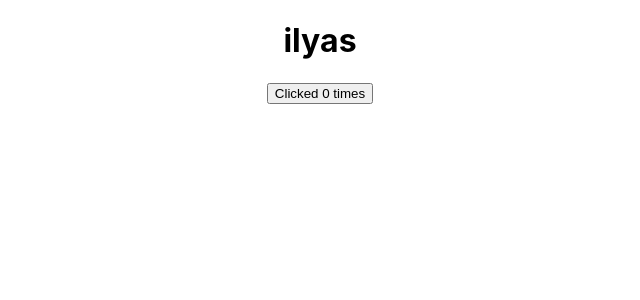
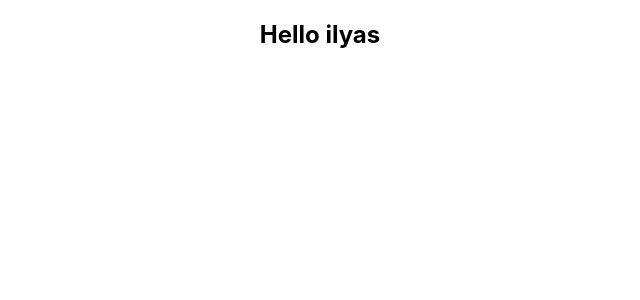
Before and after one commit to IlyasElMabrouki/React-app-Test, a React (Create React App) app: page / in a window 1280 px wide. Shown: the top 300 px of the page, without its empty margins (320-960 px from the left). Built offline with nearby package versions, Linux system fonts and the light colour scheme.

Commit message:
added UserContext

```diff
--- a/src/App.js
+++ b/src/App.js
@@ -1,10 +1,13 @@
 import './App.css';
-import Counter from './Components/Counter';
+import ComponentA from './Components/ConponentA';
+import { UserProvider } from './Components/userContext'
 
 function App() {
   return (
     <div className="App">
-      <Counter name="ilyas"/>
+      <UserProvider value="ilyas">
+            <ComponentA></ComponentA>
+        </UserProvider>
     </div>
   );
 }
--- /dev/null
+++ b/src/components/ComponentB.js
@@ -0,0 +1,18 @@
+import React, { Component } from 'react'
+import { UserConsumer } from './userContext'
+
+export class ComponentB extends Component {
+  render() {
+    return (
+        <UserConsumer>
+        {
+            (username) => {
+                return <h2> Hello {username} </h2>
+            }
+        }
+        </UserConsumer>
+    )
+  }
+}
+
+export default ComponentB
--- /dev/null
+++ b/src/components/ConponentA.js
@@ -0,0 +1,12 @@
+import React, { Component } from 'react'
+import ComponentB from './ComponentB'
+
+export class ConponentA extends Component {
+  render() {
+    return (
+      <ComponentB></ComponentB>
+    )
+  }
+}
+
+export default ConponentA
--- /dev/null
+++ b/src/components/userContext.js
@@ -0,0 +1,9 @@
+import React from 'react'
+
+const UserContext = React.createContext()
+
+const UserProvider = UserContext.Provider
+const UserConsumer = UserContext.Consumer
+
+export {UserProvider, UserConsumer}
+export default UserContext
```
